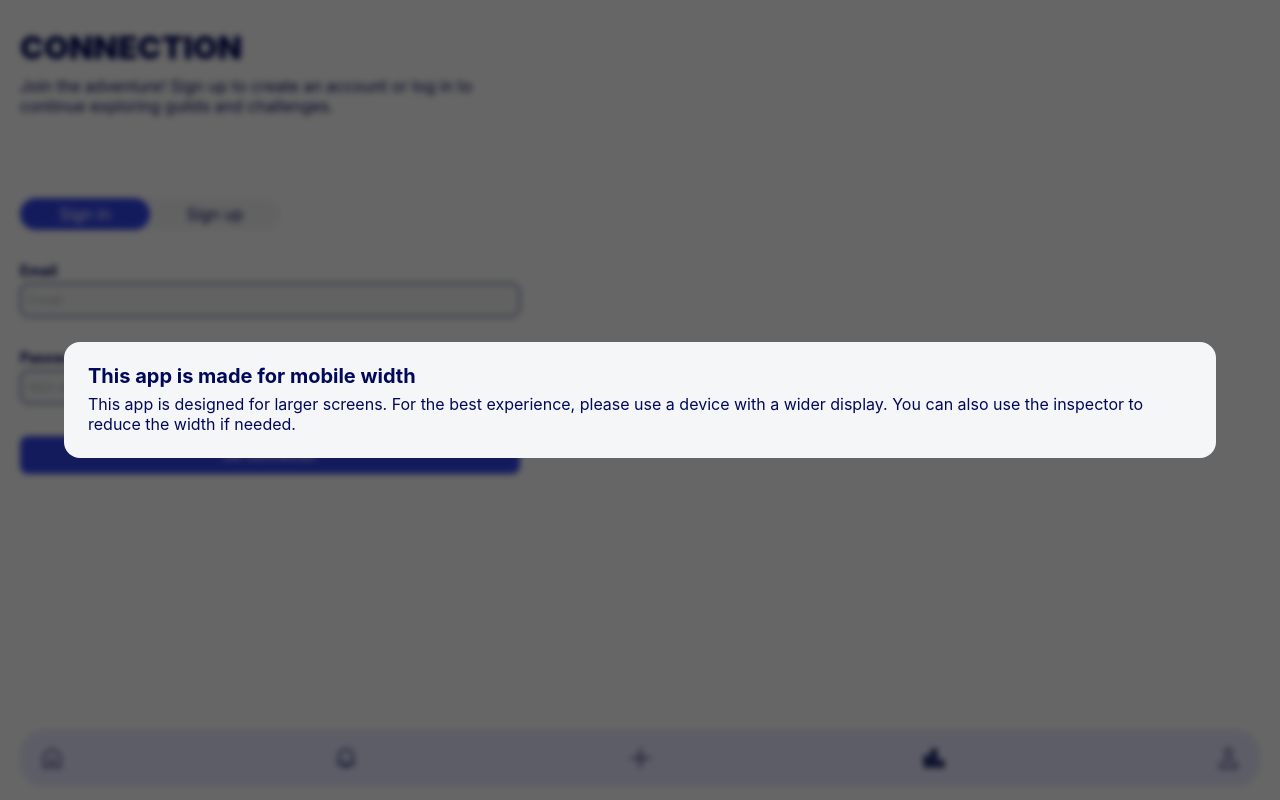
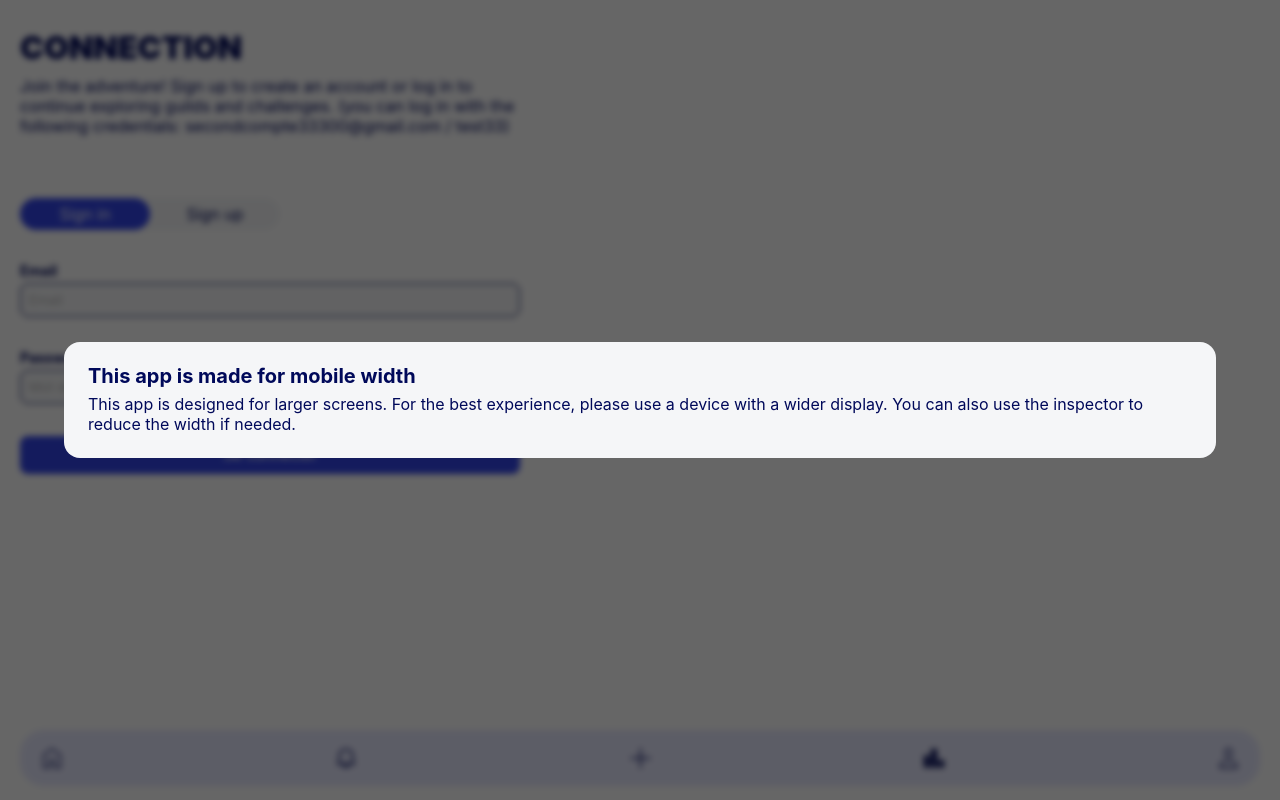
Before and after one commit to ccadran/Jump-in, a Nuxt app: page /login in a window 1280 px wide. Built offline with nearby package versions, Linux system fonts and the light colour scheme; no server answers.

Commit message:
feat(add idd): add idd

```diff
--- a/pages/account/saved.vue
+++ b/pages/account/saved.vue
@@ -41,9 +41,6 @@ const toggleSortOptions = () => {
 const switchSortValue = (value: "newest" | "oldest") => {
   sortOrder.value = value;
   toggleSortOptions();
-};
-const test = () => {
-  console.log("test");
 };
 </script>
 
--- a/pages/login.vue
+++ b/pages/login.vue
@@ -111,7 +111,8 @@ const handleSwitchChange = (side: "left" | "right") => {
       <h1>Connection</h1>
       <p>
         Join the adventure! Sign up to create an account or log in to continue
-        exploring guilds and challenges.
+        exploring guilds and challenges. (you can log in with the following
+        credentials: secondcompte33300@gmail.com / test33)
       </p>
     </div>
     <UiSwitch
```
